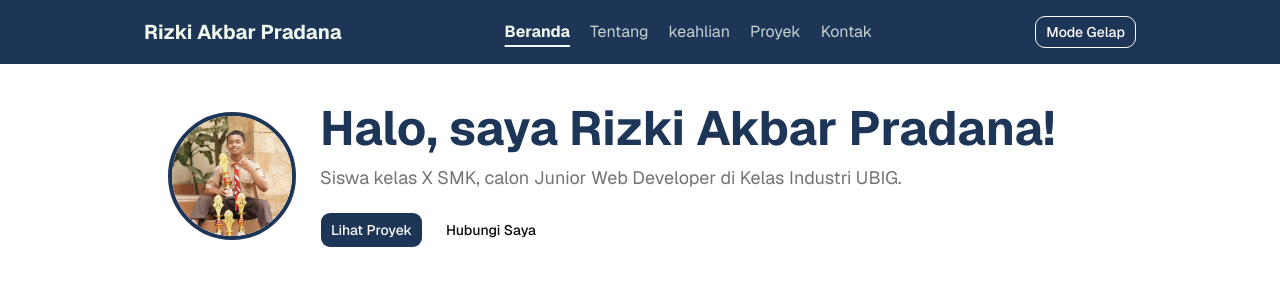
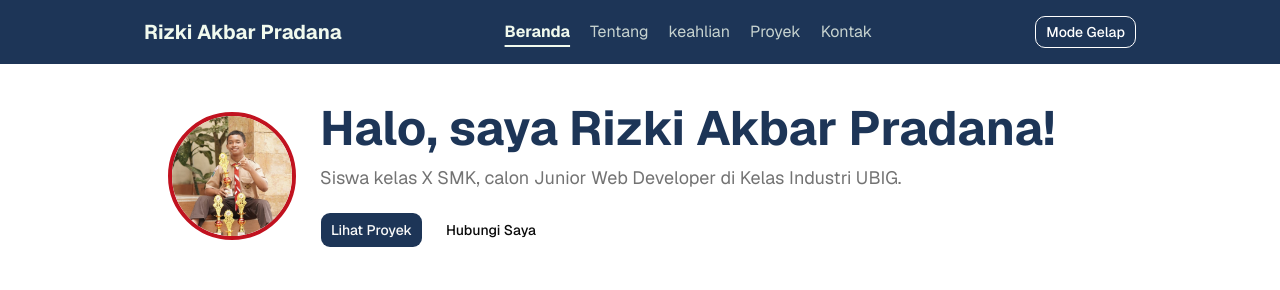
Before and after one commit to rizkiakbarpradana/portofolio-next, a Next.js app: page / in a window 1280 px wide. Shown: the top 290 px of the page. Built offline with nearby package versions, Linux system fonts and the light colour scheme; no server answers; the database is empty.

Commit message:
mengganti warna di foto

```diff
--- a/src/components/Hero.jsx
+++ b/src/components/Hero.jsx
@@ -11,7 +11,7 @@ export default function Hero({ nama, tagline }) {
         width={180}
         height={180}
         loading="eager"
-        className="w-32 h-32 rounded-full aspect-square object-cover border-4 border-primary"
+        className="w-32 h-32 rounded-full aspect-square object-cover border-4 border-aksen"
       />
       <div className="flex-1">
         <h1 className="text-3xl font-bold text-primary md:text-5xl">
```
